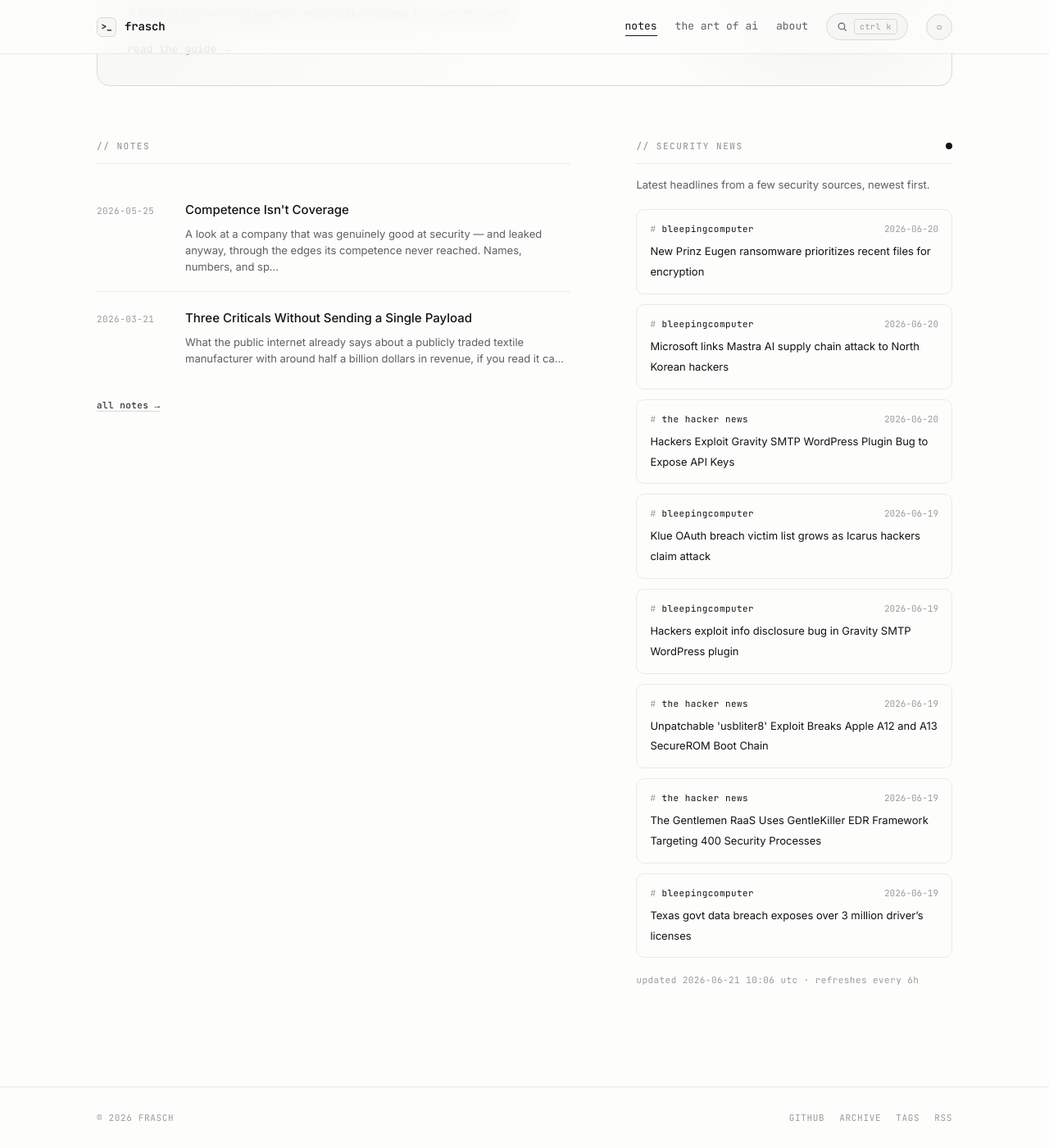
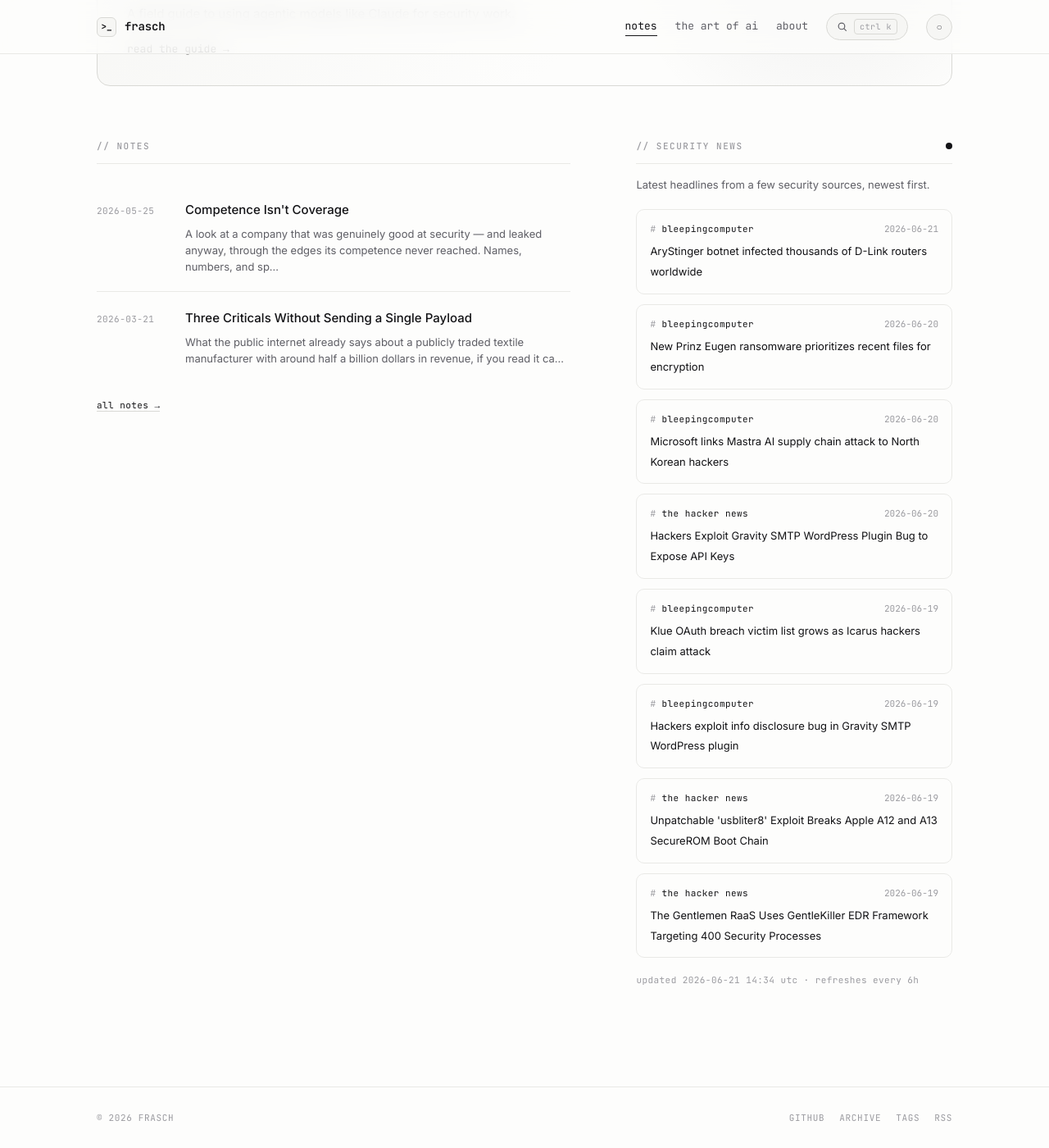
Before and after one commit to whoisfrasch/frasch, a Jekyll site: the page built from index.html, in a window 1280 px wide and 1400 px high, scrolled down 615 px. Shown: the whole window at 82% size. Built offline with Jekyll 4.4.1, drawn with Linux system fonts in a browser that asks for light colours.

Commit message:
Refresh security news feed

```diff
--- a/_data/news.json
+++ b/_data/news.json
@@ -1,6 +1,12 @@
 {
-  "updated": "2026-06-21T10:06:58Z",
+  "updated": "2026-06-21T14:34:39Z",
   "items": [
+    {
+      "source": "bleepingcomputer",
+      "title": "AryStinger botnet infected thousands of D-Link routers worldwide",
+      "link": "https://www.bleepingcomputer.com/news/security/arystinger-botnet-infected-thousands-of-d-link-routers-worldwide/",
+      "date": "2026-06-21T14:14:22Z"
+    },
     {
       "source": "bleepingcomputer",
       "title": "New Prinz Eugen ransomware prioritizes recent files for encryption",
@@ -42,12 +48,6 @@
       "title": "The Gentlemen RaaS Uses GentleKiller EDR Framework Targeting 400 Security Processes",
       "link": "https://thehackernews.com/2026/06/the-gentlemen-raas-uses-gentlekiller.html",
       "date": "2026-06-19T18:33:07Z"
-    },
-    {
-      "source": "bleepingcomputer",
-      "title": "Texas govt data breach exposes over 3 million driver’s licenses",
-      "link": "https://www.bleepingcomputer.com/news/security/texas-govt-data-breach-exposes-over-3-million-drivers-licenses/",
-      "date": "2026-06-19T16:12:41Z"
     }
   ]
 }
```
